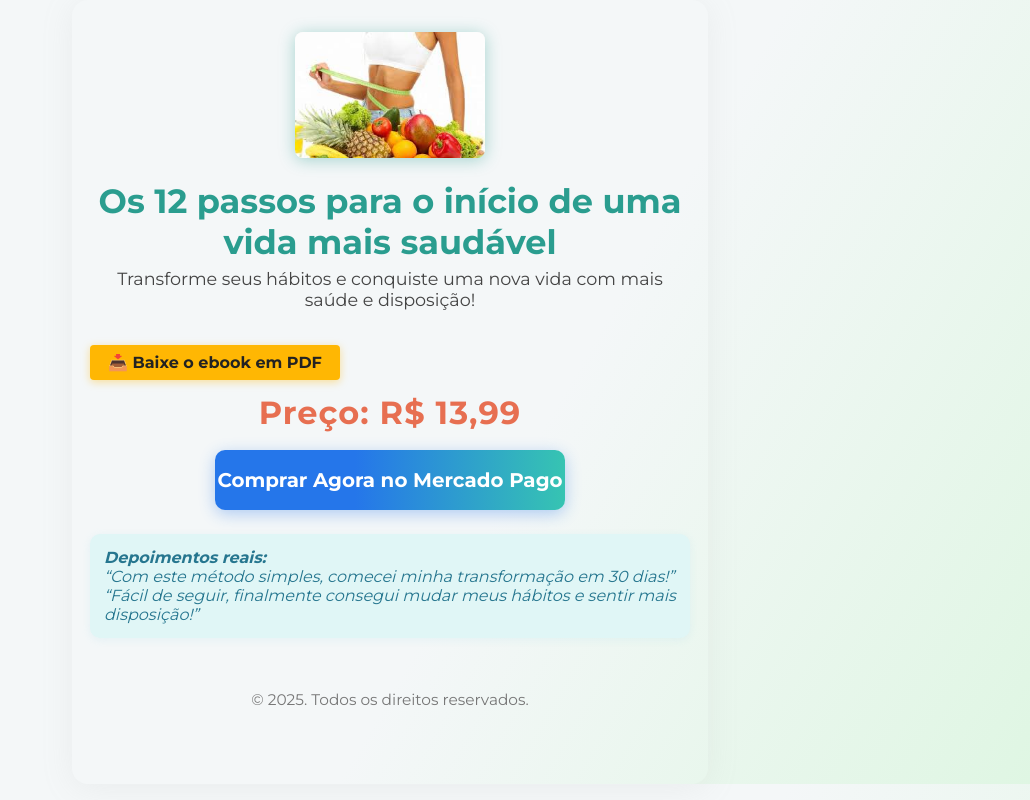
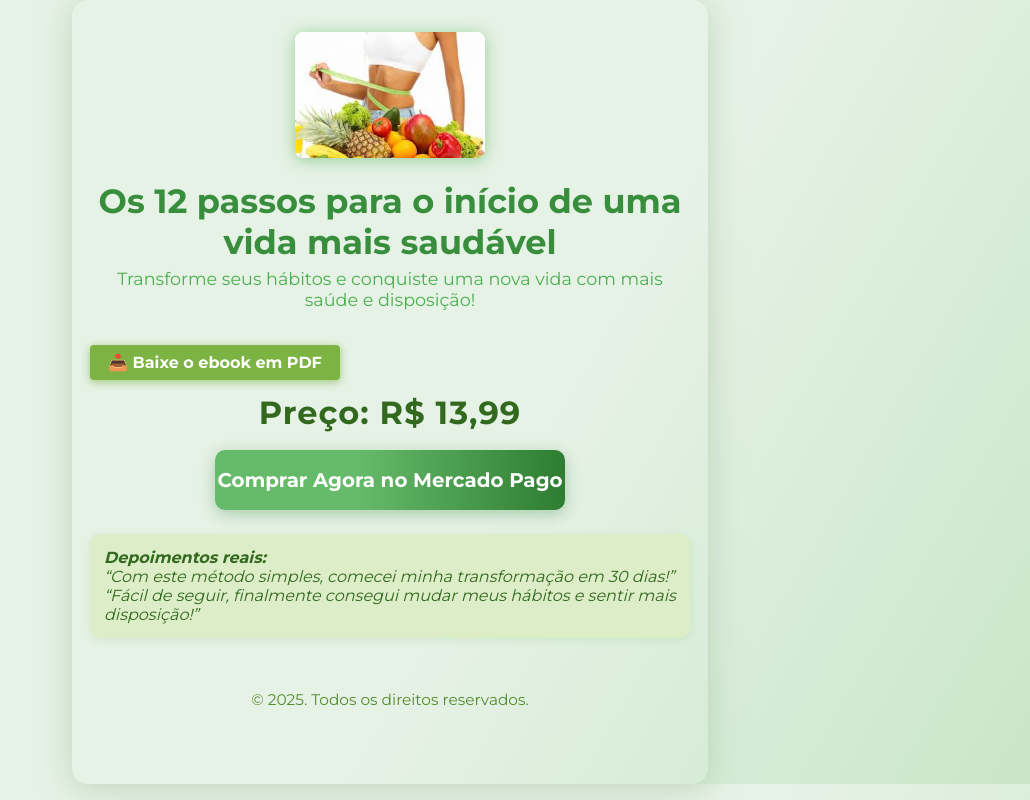
Before and after one commit to E-booksIlife/Pagina-E-book, a plain HTML site: page index.html in a window 1280 px wide. Shown: the whole page, without its empty margins (250-1280 px from the left). Drawn offline with Linux system fonts and the light colour scheme.

Commit message:
Add files via upload

```diff
--- a/index.html
+++ b/index.html
@@ -3,18 +3,18 @@
 <head>
   <meta charset="UTF-8" />
   <meta name="viewport" content="width=device-width, initial-scale=1" />
-  <title>Os 12 passos para o in&iacute;cio de uma vida mais saud&aacute;vel</title>
+  <title>Os 12 passos para o início de uma vida mais saudável</title>
   <link href="https://fonts.googleapis.com/css?family=Montserrat:700,400&display=swap" rel="stylesheet">
   <style>
     body {
       font-family: 'Montserrat', Arial, sans-serif;
       margin: 0;
-      background: linear-gradient(120deg, #F4F7F8 60%, #dff6e3 100%);
-      color: #222;
+      background: linear-gradient(120deg, #e6f2e6 60%, #c9e6c9 100%);
+      color: #2e5d27;
       max-width: 600px;
       margin-left: auto;
       margin-right: auto;
-      box-shadow: 0 4px 32px #aaa2;
+      box-shadow: 0 4px 32px #a4c19f99;
       border-radius: 16px;
       padding: 32px 18px;
       min-height: 90vh;
@@ -25,42 +25,42 @@
     }
     .ebook-cover {
       width: 190px;
-      box-shadow: 0 2px 16px #2a9d8f66;
+      box-shadow: 0 2px 16px #4caf5088;
       border-radius: 8px;
       margin: 0 auto 15px;
       display: block;
     }
     h1 {
-      color: #2a9d8f;
+      color: #388e3c;
       font-size: 2.1em;
       font-weight: 700;
       margin-bottom: 6px;
     }
     .subtitle {
       font-size: 1.1em;
-      color: #444;
+      color: #4caf50;
       font-weight: 400;
       margin-bottom: 18px;
     }
     .download-link a {
-      background: #ffb703;
-      color: #222;
+      background: #7cb342;
+      color: #fff;
       font-weight: 600;
       border-radius: 4px;
       padding: 8px 18px;
       text-decoration: none;
-      box-shadow: 0 2px 8px #ffb70366;
+      box-shadow: 0 2px 8px #7cb342aa;
       margin-bottom: 13px;
       display: inline-block;
       transition: background 0.4s;
     }
     .download-link a:hover {
-      background: #faa31a;
+      background: #558b2f;
     }
     .price {
       font-size: 2em;
       font-weight: bold;
-      color: #e76f51;
+      color: #33691e;
       margin-bottom: 18px;
       text-align: center;
       letter-spacing: 1px;
@@ -71,36 +71,36 @@
       max-width: 350px;
       margin: 0 auto 24px;
       padding: 18px 0;
-      background: linear-gradient(90deg, #2576ea 40%, #36c4b2 100%);
+      background: linear-gradient(90deg, #66bb6a 40%, #2e7d32 100%);
       color: white;
       font-size: 1.24em;
       font-weight: 700;
       text-align: center;
       text-decoration: none;
       border-radius: 10px;
-      box-shadow: 0 4px 16px #2576ea55;
+      box-shadow: 0 4px 16px #2e7d3255;
       border: none;
       transition: filter 0.25s;
       outline: none;
     }
     .btn-pagar:hover {
-      filter: brightness(0.92);
+      filter: brightness(0.85);
       cursor: pointer;
     }
     .depoimentos {
-      background: #e0f6f6;
+      background: #dcedc8;
       padding: 14px;
       border-radius: 10px;
       margin: 22px 0;
       font-style: italic;
-      color: #26768f;
+      color: #33691e;
       font-size: 1em;
-      box-shadow: 0 2px 8px #a4dded33;
+      box-shadow: 0 2px 8px #a4d29f55;
     }
     footer {
       text-align: center;
       font-size: 0.96em;
-      color: #777;
+      color: #558b2f;
       margin-top: 40px;
       padding-top: 12px;
     }
@@ -110,15 +110,15 @@
 
 <header>
   <img src="https://raw.githubusercontent.com/E-booksIlife/Pagina-E-book/main/capa%20da%20pagina%20do%20ebook.jpg" alt="Capa do ebook" class="ebook-cover" />
-  <h1>Os 12 passos para o in&iacute;cio de uma vida mais saud&aacute;vel</h1>
-  <div class="subtitle">Transforme seus h&aacute;bitos e conquiste uma nova vida com mais sa&uacute;de e disposi&ccedil;&atilde;o!</div>
+  <h1>Os 12 passos para o início de uma vida mais saudável</h1>
+  <div class="subtitle">Transforme seus hábitos e conquiste uma nova vida com mais saúde e disposição!</div>
 </header>
 
 <div class="download-link">
   <a href="https://raw.githubusercontent.com/E-booksIlife/Pagina-E-book/main/os-12-passos-para-o-inicio-de-uma-vida-saudavel.pdf" target="_blank" rel="noopener noreferrer" download>📥 Baixe o ebook em PDF</a>
 </div>
 
-<div class="price">Pre&ccedil;o: R$ 13,99</div>
+<div class="price">Preço: R$ 13,99</div>
 
 <a class="btn-pagar" href="https://mpago.la/2LVoBsL" target="_blank" rel="noopener noreferrer" aria-label="Comprar ebook por R$ 13,99 no Mercado Pago">
   Comprar Agora no Mercado Pago
@@ -126,8 +126,8 @@
 
 <section class="depoimentos">
   <strong>Depoimentos reais:</strong> <br>
-  &ldquo;Com este m&eacute;todo simples, comecei minha transforma&ccedil;&atilde;o em 30 dias!&rdquo;<br>
-  &ldquo;F&aacute;cil de seguir, finalmente consegui mudar meus h&aacute;bitos e sentir mais disposi&ccedil;&atilde;o!&rdquo;
+  “Com este método simples, comecei minha transformação em 30 dias!”<br>
+  “Fácil de seguir, finalmente consegui mudar meus hábitos e sentir mais disposição!”
 </section>
 
 <footer>
```
